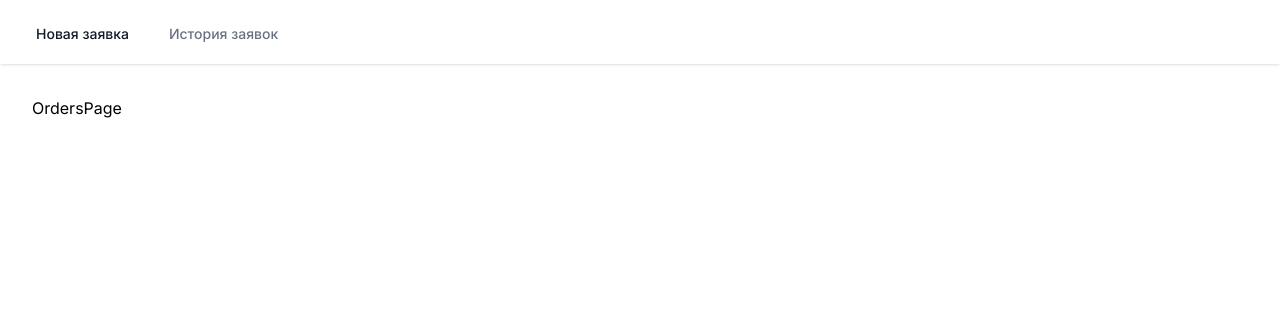
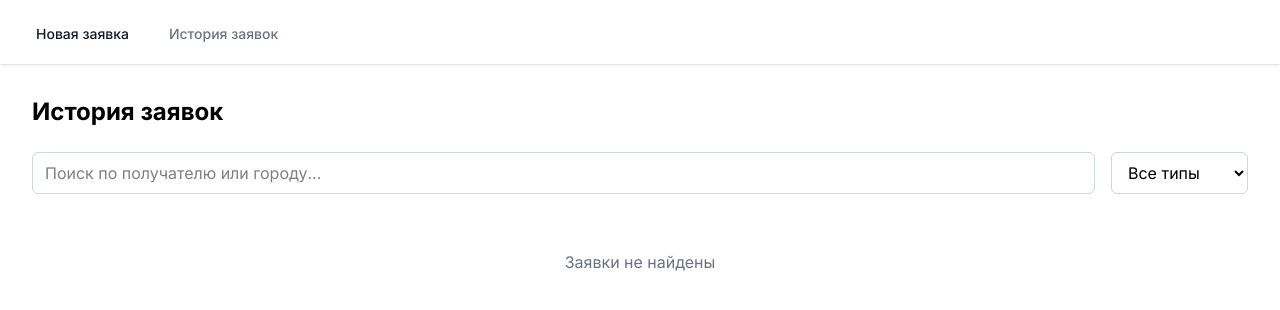
Before and after one commit to stepGT/this_next_delivery, a Next.js app: page /orders in a window 1280 px wide. Shown: the top 310 px of the page. Built offline with nearby package versions, Linux system fonts and the light colour scheme.

Commit message:
Edit orders page & Added constants, util storage

```diff
--- /dev/null
+++ b/app/constants.ts
@@ -0,0 +1,2 @@
+export const ALL_ORDERS = 'all_orders';
+export const ORDER = 'order';
--- a/app/orders/page.tsx
+++ b/app/orders/page.tsx
@@ -1,5 +1,117 @@
 'use client';
 
+import { useState, useEffect } from 'react';
+import { Order, CargoType } from '../types';
+import { getOrders } from '../utils/storage';
+
 export default function OrdersPage() {
-  return <div className="">OrdersPage</div>;
+  const [orders, setOrders] = useState<Order[]>([]);
+  const [searchTerm, setSearchTerm] = useState('');
+  const [typeFilter, setTypeFilter] = useState<CargoType | 'all'>('all');
+
+  useEffect(() => {
+    setOrders(getOrders());
+  }, []);
+
+  const filteredOrders = orders.filter((order) => {
+    const matchesSearch =
+      order.receiverName.toLowerCase().includes(searchTerm.toLowerCase()) ||
+      order.receiverCity.toLowerCase().includes(searchTerm.toLowerCase());
+
+    const matchesType = typeFilter === 'all' || order.cargoType === typeFilter;
+
+    return matchesSearch && matchesType;
+  });
+
+  const getStatusLabel = (status: Order['status']) => {
+    const labels = {
+      pending: 'В обработке',
+      confirmed: 'Подтверждена',
+      delivered: 'Доставлена',
+    };
+    return labels[status];
+  };
+
+  const getStatusColor = (status: Order['status']) => {
+    const colors = {
+      pending: 'bg-yellow-100 text-yellow-800',
+      confirmed: 'bg-green-100 text-green-800',
+      delivered: 'bg-blue-100 text-blue-800',
+    };
+    return colors[status];
+  };
+
+  const cargoTypeLabels = {
+    documents: 'Документы',
+    fragile: 'Хрупкое',
+    regular: 'Обычное',
+  };
+
+  return (
+    <div className="space-y-6">
+      <h1 className="text-2xl font-bold">История заявок</h1>
+
+      <div className="flex flex-col sm:flex-row gap-4">
+        <input
+          type="text"
+          placeholder="Поиск по получателю или городу..."
+          value={searchTerm}
+          onChange={(e) => setSearchTerm(e.target.value)}
+          className="flex-1 px-3 py-2 border border-gray-300 rounded-md focus:outline-none focus:ring-2 focus:ring-blue-500"
+        />
+
+        <select
+          value={typeFilter}
+          onChange={(e) => setTypeFilter(e.target.value as CargoType | 'all')}
+          className="px-3 py-2 border border-gray-300 rounded-md focus:outline-none focus:ring-2 focus:ring-blue-500">
+          <option value="all">Все типы</option>
+          <option value="documents">Документы</option>
+          <option value="fragile">Хрупкое</option>
+          <option value="regular">Обычное</option>
+        </select>
+      </div>
+
+      {filteredOrders.length === 0 ? (
+        <p className="text-center text-gray-500 py-8">Заявки не найдены</p>
+      ) : (
+        <div className="grid gap-4">
+          {filteredOrders.map((order) => (
+            <div
+              key={order.id}
+              className="border border-gray-200 rounded-lg p-4 hover:shadow-md transition-shadow">
+              <div className="flex flex-col sm:flex-row justify-between items-start gap-4">
+                <div className="flex-1">
+                  <div className="cursor-pointer">
+                    <div className="flex items-center gap-2 mb-2">
+                      <span className="font-semibold">
+                        {order.senderCity} &rarr; {order.receiverCity}
+                      </span>
+                      <span
+                        className={`px-2 py-1 text-xs rounded-full ${getStatusColor(order.status)}`}>
+                        {getStatusLabel(order.status)}
+                      </span>
+                    </div>
+                    <p className="text-sm text-gray-600">Отправитель: {order.senderName}</p>
+                    <p className="text-sm text-gray-600">Получатель: {order.receiverName}</p>
+                    <p className="text-sm text-gray-600">
+                      Тип: {cargoTypeLabels[order.cargoType]} | Вес: {order.weight} кг
+                    </p>
+                    <p className="text-xs text-gray-400 mt-2">
+                      {new Date(order.createdAt).toLocaleDateString('ru-RU', {
+                        day: 'numeric',
+                        month: 'long',
+                        year: 'numeric',
+                        hour: '2-digit',
+                        minute: '2-digit',
+                      })}
+                    </p>
+                  </div>
+                </div>
+              </div>
+            </div>
+          ))}
+        </div>
+      )}
+    </div>
+  );
 }
--- a/app/page.tsx
+++ b/app/page.tsx
@@ -7,6 +7,8 @@ import Step1 from './components/Step1';
 import Step2 from './components/Step2';
 import Step3 from './components/Step3';
 import { OrderFormData } from './types';
+import { saveOrder } from './utils/storage';
+import { ORDER } from './constants';
 
 const initialFormData: OrderFormData = {
   senderName: '',
@@ -29,6 +31,8 @@ export default function Home() {
   };
 
   const handleSubmit = () => {
+    saveOrder(formData);
+    localStorage.removeItem(ORDER);
     router.push('/orders');
   };
 
@@ -39,11 +43,11 @@ export default function Home() {
   const updateFormData = (data: Partial<OrderFormData>) => {
     const newData = { ...formData, ...data };
     setFormData(newData);
-    localStorage.setItem('orders', JSON.stringify(newData));
+    localStorage.setItem(ORDER, JSON.stringify(newData));
   };
 
   useEffect(() => {
-    const orders = localStorage.getItem('orders');
+    const orders = localStorage.getItem(ORDER);
     if (orders) {
       try {
         setFormData(JSON.parse(orders));
--- /dev/null
+++ b/app/utils/storage.ts
@@ -0,0 +1,28 @@
+import { ALL_ORDERS } from '../constants';
+import { Order, OrderFormData } from '../types';
+
+export const getOrders = (): Order[] => {
+  const orders = localStorage.getItem(ALL_ORDERS);
+  return orders ? JSON.parse(orders) : [];
+};
+
+export const saveOrder = (orderData: OrderFormData): Order => {
+  const orders = getOrders();
+
+  const newOrder: Order = {
+    id: Date.now().toString(),
+    senderName: orderData.senderName,
+    senderPhone: orderData.senderPhone,
+    senderCity: orderData.senderCity,
+    receiverName: orderData.receiverName,
+    receiverCity: orderData.receiverCity,
+    cargoType: orderData.cargoType,
+    weight: orderData.weight as number,
+    createdAt: new Date().toISOString(),
+    status: 'pending',
+  };
+
+  orders.push(newOrder);
+  localStorage.setItem(ALL_ORDERS, JSON.stringify(orders));
+  return newOrder;
+};
```
Also changed, not shown: app/types/index.ts (+15 -0 lines).
